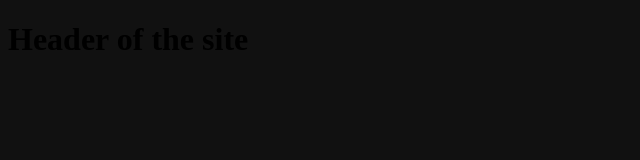
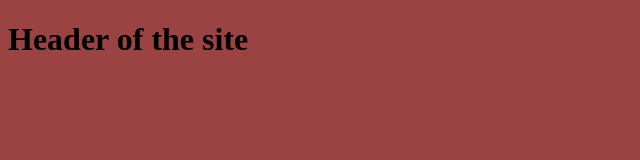
Before and after one commit to vviauk/soft-skilld, a plain HTML site: page index.html in a window 1280 px wide. Shown: the whole page, without its empty margins (0-640 px from the left). Drawn offline with Linux system fonts and the light colour scheme.

Commit message:
Update styles.css

```diff
--- a/styles.css
+++ b/styles.css
@@ -1,4 +1,4 @@
 body {
-    background-color: #111;
+    background-color: rgb(155, 66, 66);
     forced-color-adjust: #fff;
 }
```
